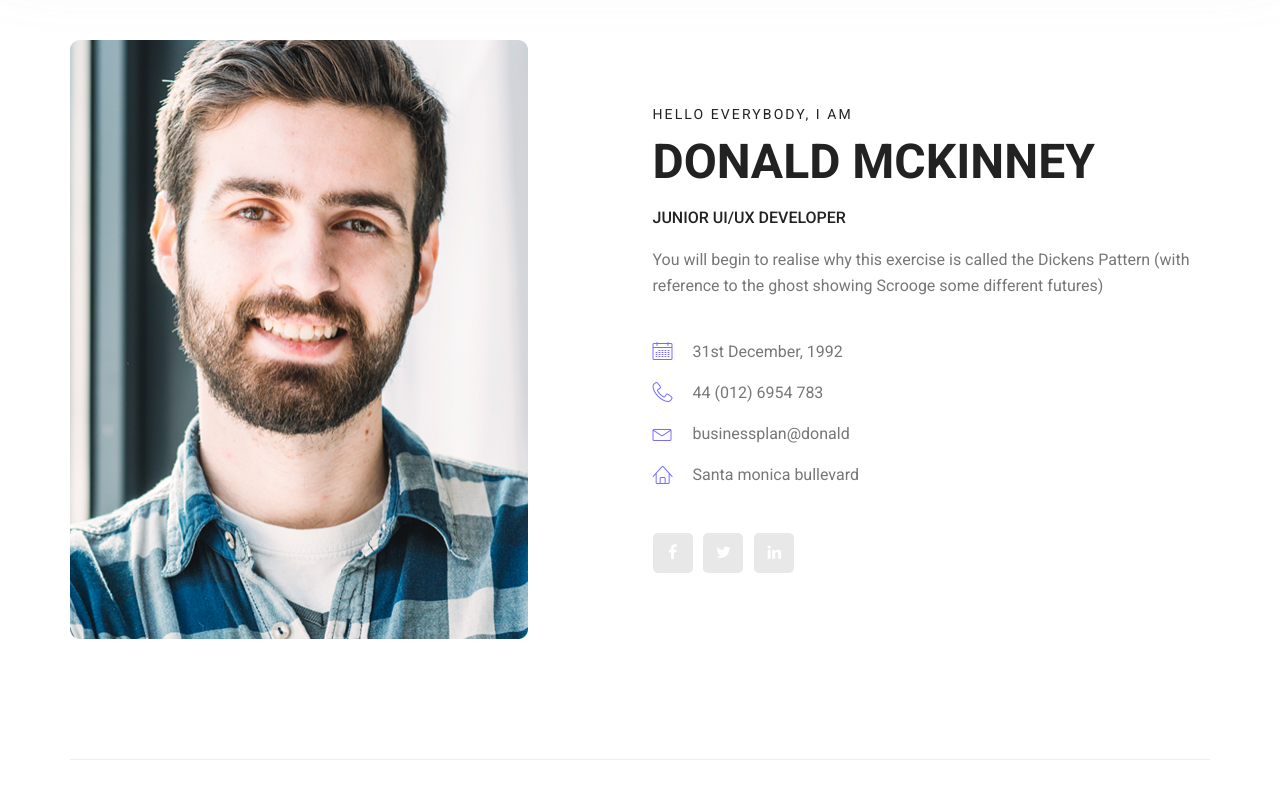
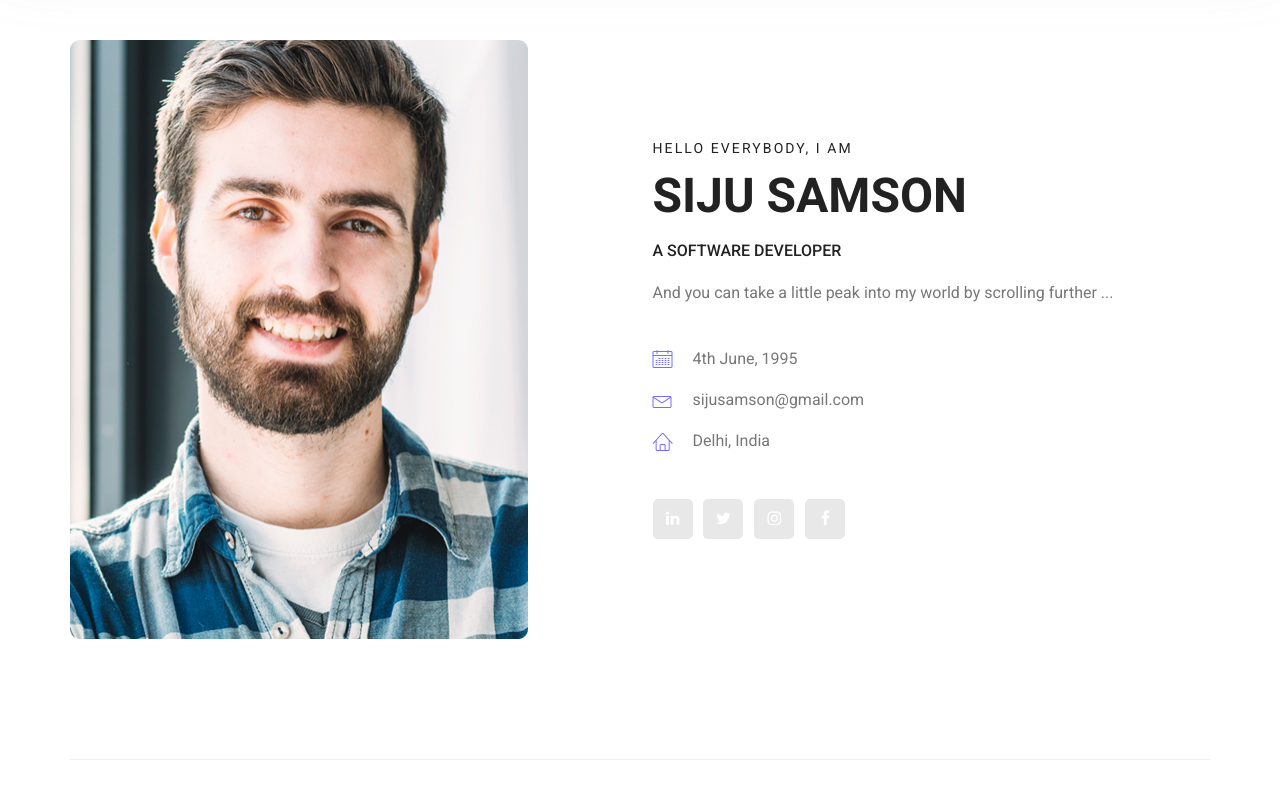
Before and after one commit to sijusamson/Personal-Website, a plain HTML site: page about-us.html in a window 1280 px wide. Shown: the part 560-1360 px from the top of the page. Drawn offline with Linux system fonts and the light colour scheme.

Commit message:
Title , and changes done in About Us

```diff
--- a/about-us.html
+++ b/about-us.html
@@ -5,7 +5,7 @@
         <meta charset="utf-8">
         <meta name="viewport" content="width=device-width, initial-scale=1, shrink-to-fit=no">
         <link rel="icon" href="img/favicon.png" type="image/png">
-        <title>MeetMe Personal</title>
+        <title>Siju Samson</title>
         <!-- Bootstrap CSS -->
         <link rel="stylesheet" href="css/bootstrap.css">
         <link rel="stylesheet" href="vendors/linericon/style.css">
@@ -38,7 +38,7 @@
 							<ul class="nav navbar-nav menu_nav ml-auto">
 								<li class="nav-item active"><a class="nav-link" href="index.html">Home</a></li>
 								<li class="nav-item"><a class="nav-link" href="about-us.html">About</a></li>
-								<li class="nav-item"><a class="nav-link" href="services.html">Services</a></li>
+								<!-- <li class="nav-item"><a class="nav-link" href="services.html">Services</a></li>  -->
 								<li class="nav-item submenu dropdown">
 									<a href="#" class="nav-link dropdown-toggle" data-toggle="dropdown" role="button" aria-haspopup="true" aria-expanded="false">Pages</a>
 									<ul class="dropdown-menu">
@@ -92,19 +92,20 @@
 						<div class="col-lg-7">
 							<div class="personal_text">
 								<h6>Hello Everybody, i am</h6>
-								<h3>Donald McKinney</h3>
-								<h4>Junior UI/UX Developer</h4>
-								<p>You will begin to realise why this exercise is called the Dickens Pattern (with reference to the ghost showing Scrooge some different futures)</p>
+								<h3>Siju Samson</h3>
+								<h4>A Software Developer</h4>
+								<p>And you can take a little peak into my world by scrolling further ...</p>
 								<ul class="list basic_info">
-									<li><a href="#"><i class="lnr lnr-calendar-full"></i> 31st December, 1992</a></li>
-									<li><a href="#"><i class="lnr lnr-phone-handset"></i> 44 (012) 6954 783</a></li>
-									<li><a href="#"><i class="lnr lnr-envelope"></i> businessplan@donald</a></li>
-									<li><a href="#"><i class="lnr lnr-home"></i> Santa monica bullevard</a></li>
+									<li><a href="#"><i class="lnr lnr-calendar-full"></i> 4th June, 1995</a></li>
+									<!-- <li><a href="#"><i class="lnr lnr-phone-handset"></i> 44 (012) 6954 783</a></li> -->
+									<li><a href="#"><i class="lnr lnr-envelope"></i> sijusamson@gmail.com</a></li>
+									<li><a href="#"><i class="lnr lnr-home"></i> Delhi, India</a></li>
 								</ul>
 								<ul class="list personal_social">
-									<li><a href="#"><i class="fa fa-facebook"></i></a></li>
-									<li><a href="#"><i class="fa fa-twitter"></i></a></li>
-									<li><a href="#"><i class="fa fa-linkedin"></i></a></li>
+									<li><a href="https://www.linkedin.com/in/siju-samson/"><i class="fa fa-linkedin"></i></a></li>
+									<li><a href="https://twitter.com/SamsonSiju"><i class="fa fa-twitter"></i></a></li>
+									<li><a href="https://www.facebook.com/siju.samson?ref=bookmarks"><i class="fa fab fa-instagram"></i></a></li>
+									<li><a href="https://www.instagram.com/sijusamson/?hl=en"><i class="fa fa-facebook"></i></a></li>
 								</ul>
 							</div>
 						</div>
@@ -199,7 +200,7 @@
         <!--================End Welcome Area =================-->
 
         <!--================Testimonials Area =================-->
-        <section class="testimonials_area p_120">
+        <!-- <section class="testimonials_area p_120">
         	<div class="container">
         		<div class="main_title">
         			<h2>Testimonials</h2>
@@ -243,7 +244,7 @@
 					</div>
         		</div>
         	</div>
-        </section>
+        </section> -->
         <!--================End Testimonials Area =================-->
 
         <!--================Footer Area =================-->
```
Also changed, not shown: blog.html (+1 -1 lines), index.html (+15 -10 lines).
